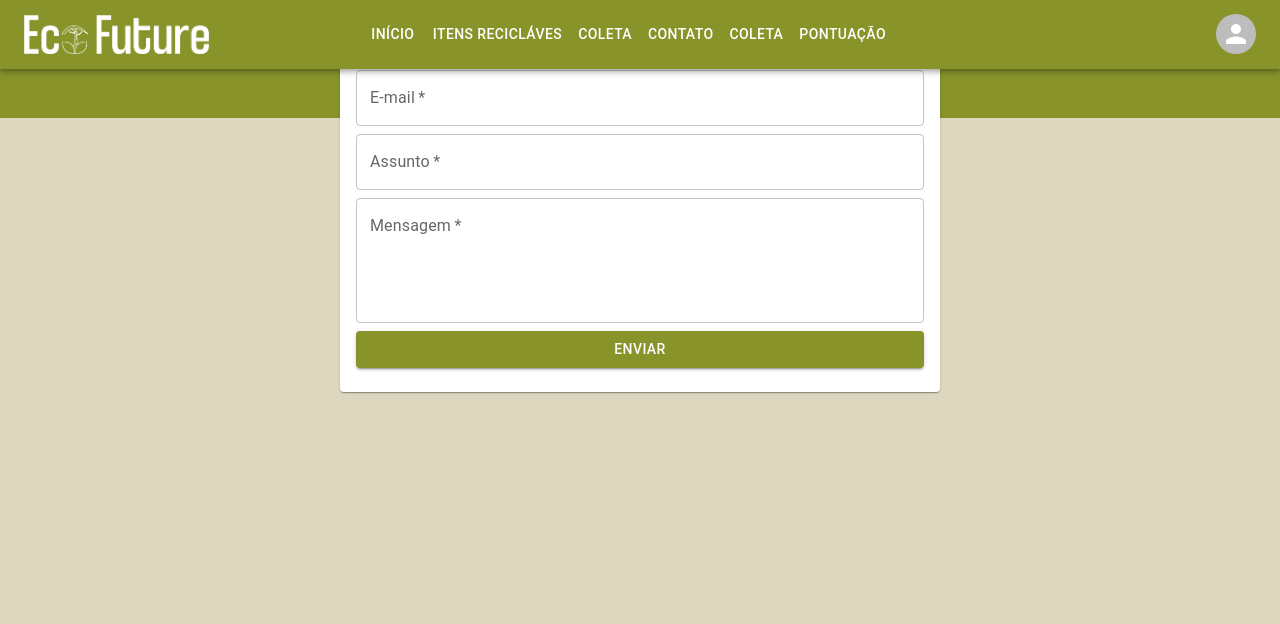
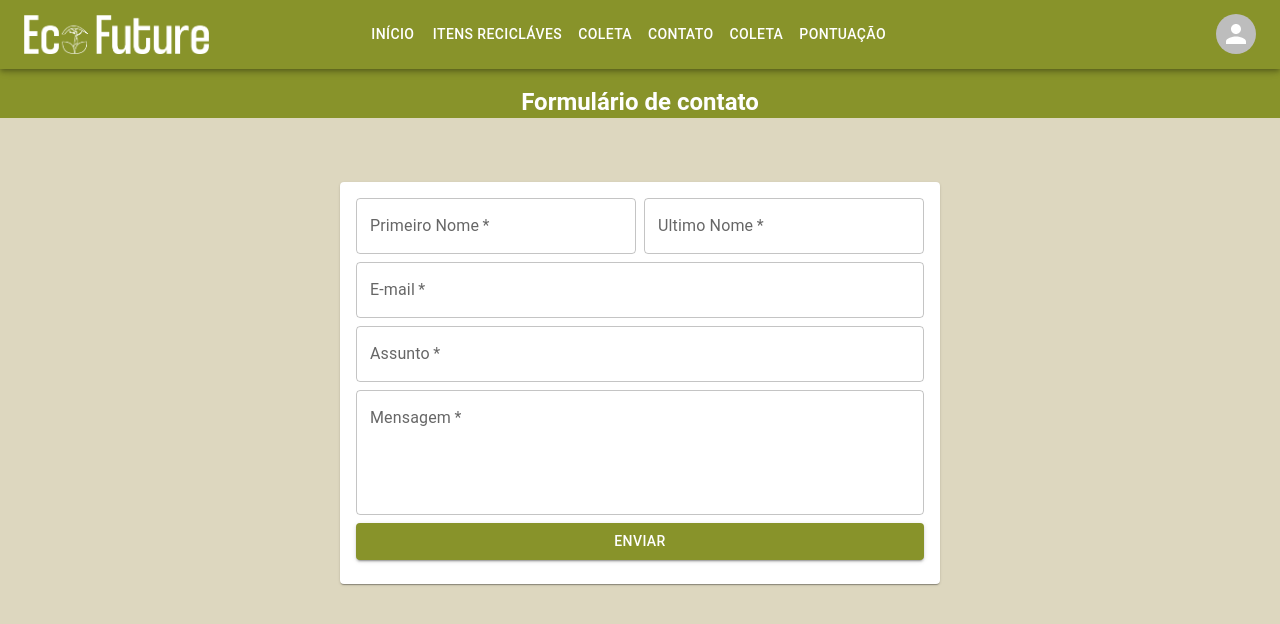
Before and after one commit to DjalmaHenry/eco-future-recicla-hack, a React (Create React App) app: page /contact in a window 1280 px wide. Shown: the top 624 px of the page. Built offline with nearby package versions, Linux system fonts and the light colour scheme; no server answers; the HTML template or start-up script is replaced by a standard one.

Commit message:
fix: contact card

```diff
--- a/src/pages/Contact/contact.css
+++ b/src/pages/Contact/contact.css
@@ -10,5 +10,5 @@
 
 .card {
     max-width: 600px;
-    margin: -8rem auto;
+    margin: 4rem auto;
 }
```
